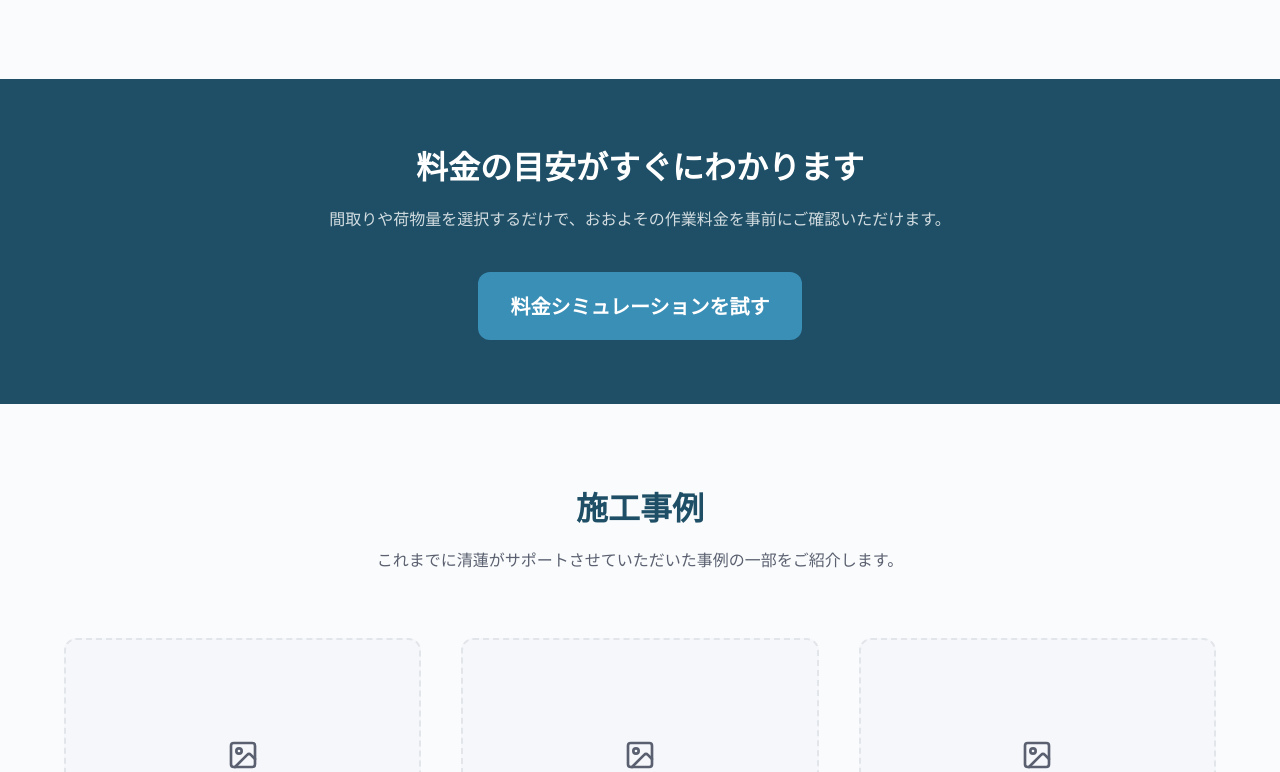
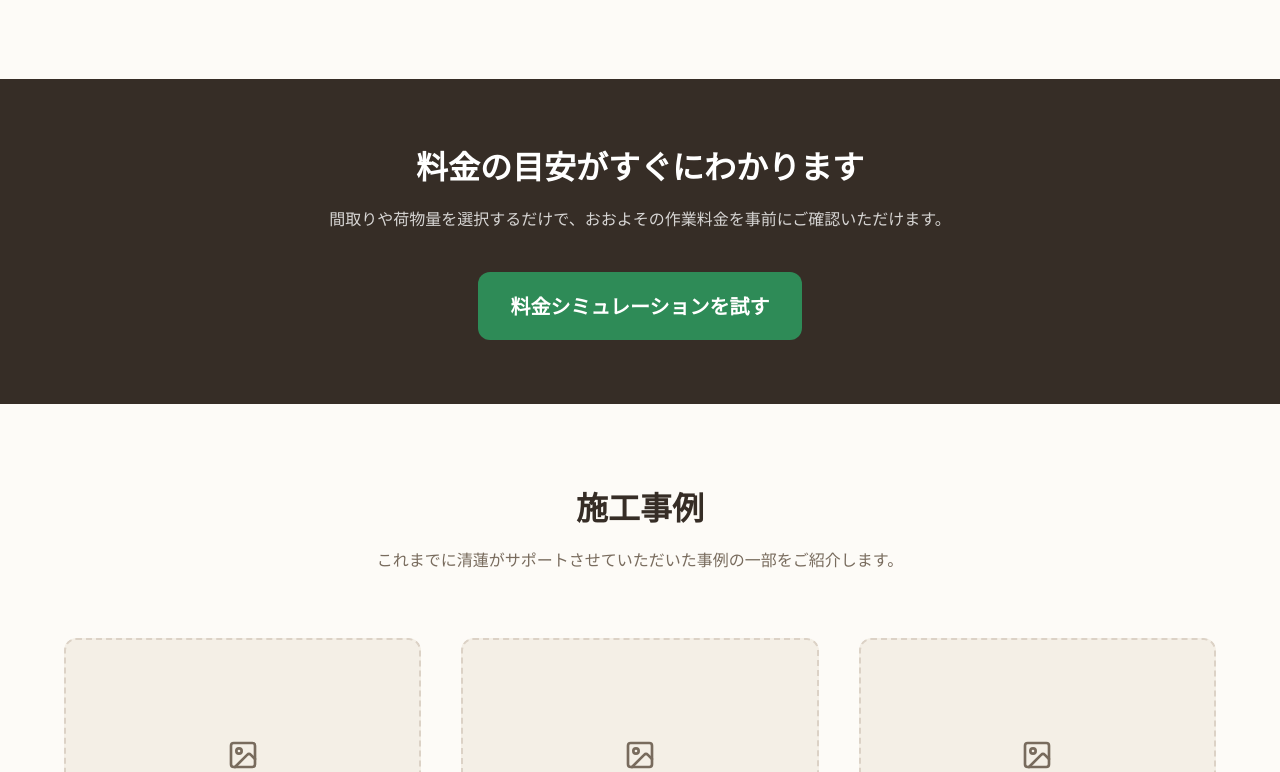
Before and after one commit to seiren-inc/ihin-seiri, a Next.js app: page / in a window 1280 px wide. Shown: the part 2235-3007 px from the top of the page. Built offline with nearby package versions, Linux system fonts and the light colour scheme.

Commit message:
UI: Apply Warm & Relief (Plan B) color scheme

```diff
--- a/src/app/globals.css
+++ b/src/app/globals.css
@@ -2,21 +2,21 @@
 
 :root {
   /* =========================================
-     Color Tokens
+     Color Tokens (案B: Warm & Relief)
   ========================================= */
-  --color-bg: #fafbfc;
-  --color-bg-section: #f5f7fa;
-  --color-text: #1a1a2e;
-  --color-text-sub: #5a6070;
-  --color-border: #e2e5ea;
+  --color-bg: #fdfbf7;
+  --color-bg-section: #f4efe6;
+  --color-text: #362d26;
+  --color-text-sub: #786b5d;
+  --color-border: #dcd2c6;
 
-  --color-primary: #2b6b8a; /* 信頼のブルーグリーン */
-  --color-primary-dark: #1e4f66;
-  --color-accent: #3a8fb7; /* CTA用明るめブルー */
-  --color-accent-hover: #2d7a9e;
+  --color-primary: #4a3f35; /* メインカラー（ソフトなダークブラウン） */
+  --color-primary-dark: #362d26;
+  --color-accent: #2e8b57; /* アクセントカラー（シーグリーン） */
+  --color-accent-hover: #246e45;
 
-  --color-warning: #c17900;
-  --color-success: #2d8659;
+  --color-warning: #d97706;
+  --color-success: #2e8b57;
   --color-white: #ffffff;
 
   /* =========================================
```
